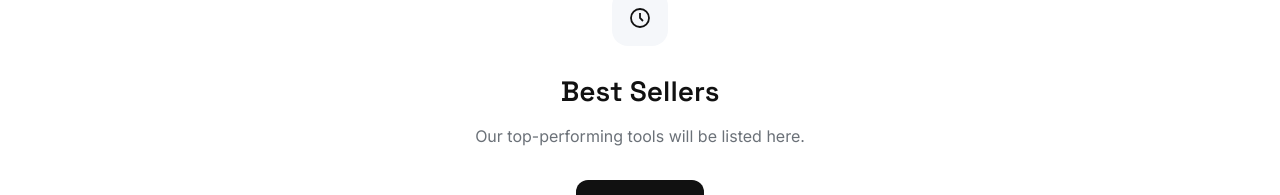
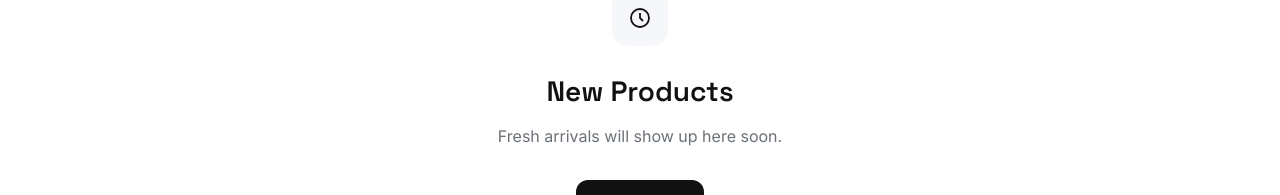
Before and after one commit to S1LVERB4CK7/linea-pdr-store, a Next.js app in the folder apps/web/: page /novidades in a window 1280 px wide. Shown: the part 260-455 px from the top of the page. Built offline with nearby package versions, Linux system fonts and the light colour scheme; no server answers; the database is empty.

Commit message:
fix: corrige titulo trocado em novidades (New Products vs Best Sellers)

```diff
--- a/apps/web/app/novidades/page.tsx
+++ b/apps/web/app/novidades/page.tsx
@@ -1,5 +1,5 @@
 import { ComingSoon } from "@/components/ComingSoon";
 
-export default function BestSellersPage() {
-  return <ComingSoon title="Best Sellers" description="Our top-performing tools will be listed here." />;
+export default function NewProductsPage() {
+  return <ComingSoon title="New Products" description="Fresh arrivals will show up here soon." />;
 }
```
